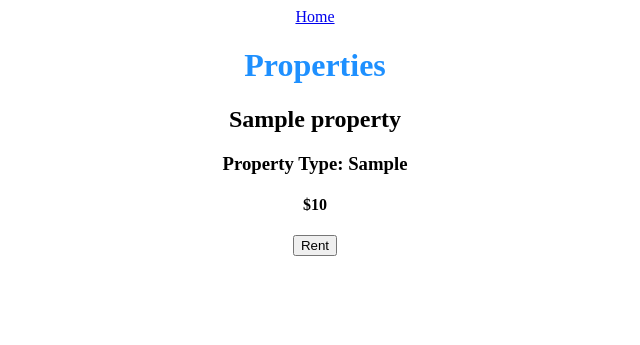
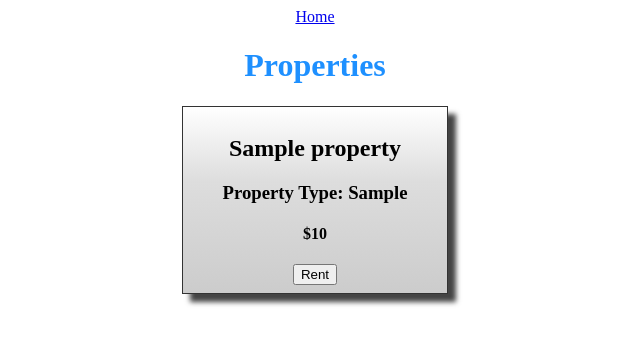
Before and after one commit to N1NgW/AirbnbLite, a Flask app: page /properties in a window 1280 px wide. Shown: the top 345 px of the page, without its empty margins (325-965 px from the left). Run offline with Flask 2, Linux system fonts and the light colour scheme; a database or web service that is not in the repository returns one stand-in record (values such as "Sample title"); some libraries are stand-ins or nearby versions.

Commit message:
Update properties.html

```diff
--- a/templates/properties.html
+++ b/templates/properties.html
@@ -9,9 +9,9 @@
   <a href="/home">Home</a>
   <h1>Properties</h1>
   <form action="/properties" method="POST">
-    <div>
+    <div align="center">
         {% for property in properties %}
-        <div class="Property">
+        <div class="properties">
         <h2> {{property.name}} </h1>
         <h3> Property Type: {{property.propertyType}}</h3>
         <h4> ${{property.price}}</h4>
```
